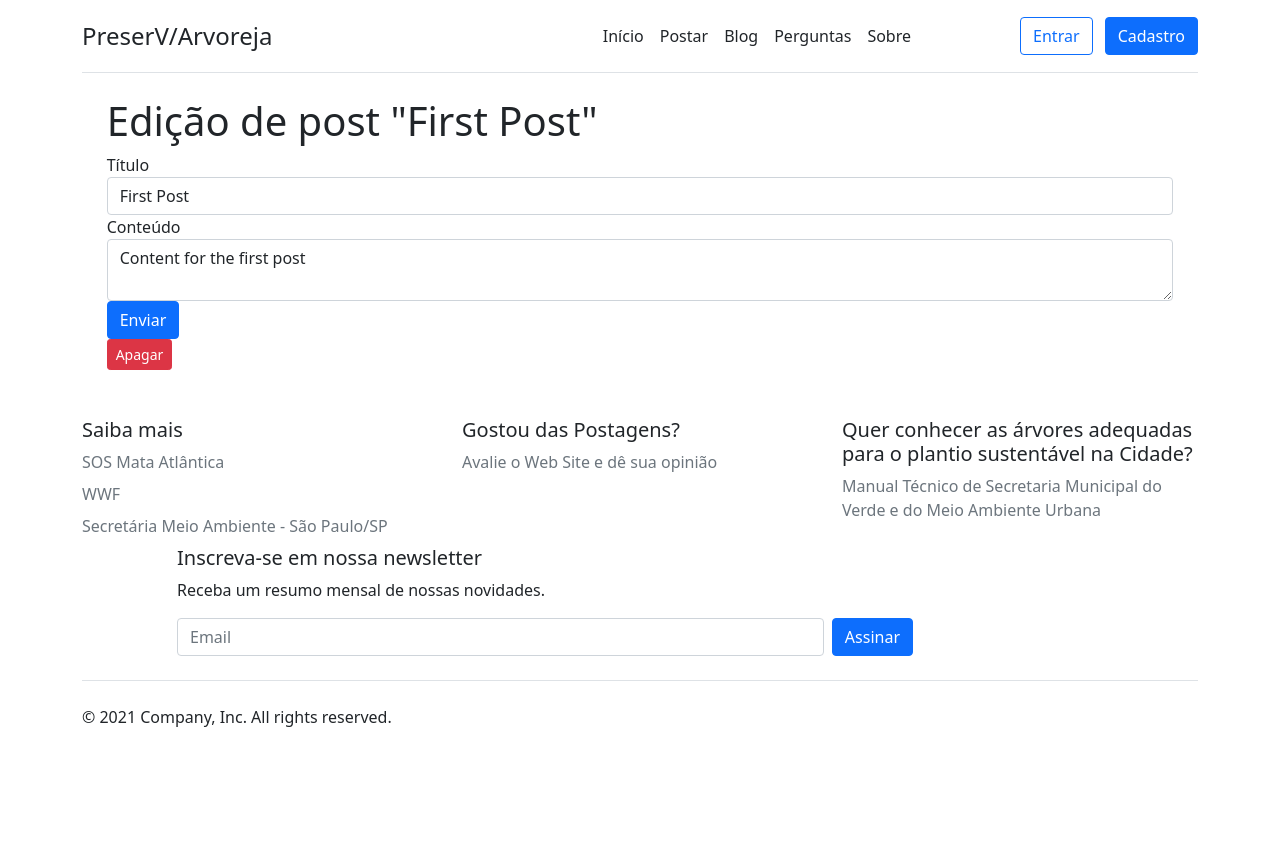
After one commit to edimichaellima/arvoreja_flask, a Flask app: page /1/edit in a window 1280 px wide. The commit adds this page. Run offline with Flask 2, Linux system fonts and the light colour scheme; data comes from the database, SQL or seed files in the repository; both versions use the stored data as it was after the commit.

Commit message:
Criação de paginas create.html, edit.html, inicial.html, perguntas.html, post.html, sobre.html. Edição dos arquivos login.html, index.html e base.html para ajuste das paginas. Adicionado funções de criação, edição, deleção e consulta de postagens no app.py. Atualizado o requirements.txt

```diff
--- a/app.py
+++ b/app.py
@@ -1,6 +1,23 @@
-from flask import Flask, render_template
+from flask import Flask, render_template, request, url_for, flash, redirect
+import os, datetime
+import sqlite3
+from flask_sqlalchemy import SQLAlchemy
+from werkzeug.exceptions import abort
+
+project_dir = os.path.dirname(os.path.abspath(__file__))
+database_file = "sqlite:///{}".format(os.path.join(project_dir, "database.db"))
 
 app = Flask(__name__)
+app.config['SECRET_KEY'] = 'your secret key'
+app.config["SQLALCHEMY_DATABASE_URI"] = database_file
+db = SQLAlchemy(app)
+
+
+class Posts(db.Model):
+   id = db.Column(db.Integer, primary_key=True)
+   created = db.Column(db.DateTime, default=datetime.datetime.utcnow)
+   title = db.Column(db.String(80), nullable=False)
+   content = db.Column(db.String(200), nullable=False)
 
 
 @app.route("/index")
@@ -9,6 +26,80 @@ def index():
     return render_template('index.html')
 
 
+@app.route("/perguntas")
+def perguntas():
+    return render_template('perguntas.html')
+
+
+@app.route("/sobre")
+def sobre():
+    return render_template('sobre.html')
+
+
+@app.route('/inicial')
+def inicial():
+    posts = Posts.query.all()
+    return render_template('inicial.html', posts=posts)
+
+
+def get_post(post_id):
+   post = Posts.query.filter_by(id=post_id).first()
+   if post is None:
+      abort(404)
+   return post
+
+
+@app.route('/<int:post_id>')
+def post(post_id):
+    post = get_post(post_id)
+    return render_template('post.html', post=post)
+
+
+@app.route('/create', methods=('GET', 'POST'))
+def create():
+    if request.method == 'POST':
+        title = request.form['title']
+        content = request.form['content']
+
+        if not title:
+            flash('O título é obrigatório!')
+        else:
+            post = Posts(title=title, content=content)
+            db.session.add(post)
+            db.session.commit()
+            return redirect(url_for('inicial'))
+
+    return render_template('create.html')
+
+
+@app.route('/<int:id>/edit', methods=('GET', 'POST'))
+def edit(id):
+    post = get_post(id)
+
+    if request.method == 'POST':
+        title = request.form['title']
+        content = request.form['content']
+
+        if not title:
+            flash('Título é obrigatório!')
+        else:
+            post.title = title
+            post.content = content
+            db.session.commit()
+            return redirect(url_for('inicial'))
+
+    return render_template('edit.html', post=post)
+
+
+@app.route('/<int:id>/delete', methods=('POST',))
+def delete(id):
+    post = get_post(id)
+    db.session.delete(post)
+    db.session.commit()
+    flash('"{}" foi apagado com sucesso!'.format(post.title))
+    return redirect(url_for('inicial'))
+
+
 @app.route("/login")
 def login():
     return render_template('login.html')
--- a/requirements.txt
+++ b/requirements.txt
@@ -1,10 +1,13 @@
 click==8.0.3
 Flask==2.0.2
+Flask-SQLAlchemy==2.5.1
+greenlet==1.1.2
 gunicorn==20.1.0
 importlib-metadata==4.8.1
 itsdangerous==2.0.1
 Jinja2==3.0.2
 MarkupSafe==2.0.1
+SQLAlchemy==1.4.27
 typing-extensions==3.10.0.2
 Werkzeug==2.0.2
 zipp==3.6.0
--- /dev/null
+++ b/schema.sql
@@ -0,0 +1,8 @@
+DROP TABLE IF EXISTS posts;
+
+CREATE TABLE posts (
+    id INTEGER PRIMARY KEY AUTOINCREMENT,
+    created TIMESTAMP NOT NULL DEFAULT CURRENT_TIMESTAMP,
+    title TEXT NOT NULL,
+    content TEXT NOT NULL
+);
--- a/templates/base.html
+++ b/templates/base.html
@@ -8,7 +8,7 @@
     <!-- Bootstrap CSS -->
     <link href="https://cdn.jsdelivr.net/npm/bootstrap@5.1.3/dist/css/bootstrap.min.css" rel="stylesheet" integrity="sha384-1BmE4kWBq78iYhFldvKuhfTAU6auU8tT94WrHftjDbrCEXSU1oBoqyl2QvZ6jIW3" crossorigin="anonymous">
 
-    <title>PreserV/Arvoreja</title>
+    <title>{% block title %}PreserV/Arvoreja{% endblock %}</title>
 
        <style>
       .bd-placeholder-img {
@@ -39,24 +39,24 @@
       </a>
 
       <ul class="nav col-12 col-md-auto mb-2 justify-content-center mb-md-0">
-        <li><a href="#" class="nav-link px-2 link-secondary">Início</a></li>
-        <li><a href="#" class="nav-link px-2 link-dark">Postar</a></li>
-        <li><a href="#" class="nav-link px-2 link-dark">Blog</a></li>
-        <li><a href="#" class="nav-link px-2 link-dark">Perguntas</a></li>
-        <li><a href="#" class="nav-link px-2 link-dark">Sobre</a></li>
+        <li><a href="{{ url_for('index') }}"  class="nav-link px-2 link-dark">Início</a></li>
+        <li><a href="{{ url_for('create') }}" class="nav-link px-2 link-dark">Postar</a></li>
+        <li><a href="{{ url_for('inicial') }}" class="nav-link px-2 link-dark">Blog</a></li>
+        <li><a href="/perguntas" class="nav-link px-2 link-dark">Perguntas</a></li>
+        <li><a href="/sobre" class="nav-link px-2 link-dark">Sobre</a></li>
       </ul>
 
       <div class="col-md-3 text-end">
-        <button type="button" class="btn btn-outline-primary me-2" onclick="location.href='{{url_for('login')}}'">Entrar</button>
+        <button type="button" class="btn btn-outline-primary me-2" onclick="location.href='{{ url_for('login') }}'">Entrar</button>
         <button type="button" class="btn btn-primary">Cadastro</button>
       </div>
     </header>
   </div>
 {% endblock %}
-
+<div class="offset-1 col-10 list-div" xmlns="http://www.w3.org/1999/html">
     {% block content %}
     {% endblock %}
-
+</div>
 {% block footer %}
 <div class="container">
   <footer class="py-5">
--- /dev/null
+++ b/templates/edit.html
@@ -0,0 +1,23 @@
+{% extends 'base.html' %}
+
+{% block content %}
+<h1>{% block title %} Edição de post "{{ post['title'] }}" {% endblock %}</h1>
+
+<form method="post">
+    <div class="form-group">
+        <label for="title">Título</label>
+        <input type="text" name="title" placeholder="Post title" class="form-control" value="{{ request.form['title'] or post['title'] }}"></input>
+    </div>
+
+    <div class="form-group">
+        <label for="content">Conteúdo</label>
+        <textarea name="content" placeholder="Post content" class="form-control">{{ request.form['content'] or post['content'] }}</textarea>
+    </div>
+    <div class="form-group">
+        <button type="submit" class="btn btn-primary">Enviar</button>
+    </div>
+</form>
+<form action="{{ url_for('delete', id=post['id']) }}" method="POST">
+    <input type="submit" value="Apagar" class="btn btn-danger btn-sm" onclick="return confirm('Tem certeza que deseja apagar essa postagem?')">
+</form>
+{% endblock %}
--- a/templates/index.html
+++ b/templates/index.html
@@ -6,7 +6,7 @@
 {% endblock %}
 
 {% block content %}
-<div class="offset-1 col-10 list-div" xmlns="http://www.w3.org/1999/html">
+
     <h1 align="center">PreserV/Arvoreja</h1>
     <h4 align="center">Uma iniciativa digital de plantio e preservação Ambiental Urbana</h4>
     <br/>
@@ -66,5 +66,5 @@ regularmente. Fácil e seguro.</p>
 
     </div>
 
-</div>
+
 {% endblock %}
--- a/templates/login.html
+++ b/templates/login.html
@@ -27,7 +27,7 @@
             <input type="checkbox" value="remember-me"> Lembre-me
           </label>
         </div>
-        <button class="w-100 btn btn-lg btn-primary" type="submit">Entrar</button>
+        <button type="button" class="w-100 btn btn-lg btn-primary" onclick="location.href='{{ url_for('inicial') }}'">Entrar</button>
         <p class="mt-5 mb-3 text-muted">&copy; 2021</p>
       </form>
     </main>
```
Also changed, not shown: init.db.py (added, +19 -0 lines), templates/create.html (added, +20 -0 lines), templates/inicial.html (added, +15 -0 lines), templates/perguntas.html (added, +10 -0 lines), templates/post.html (added, +7 -0 lines), templates/sobre.html (added, +10 -0 lines), database.db (added).
